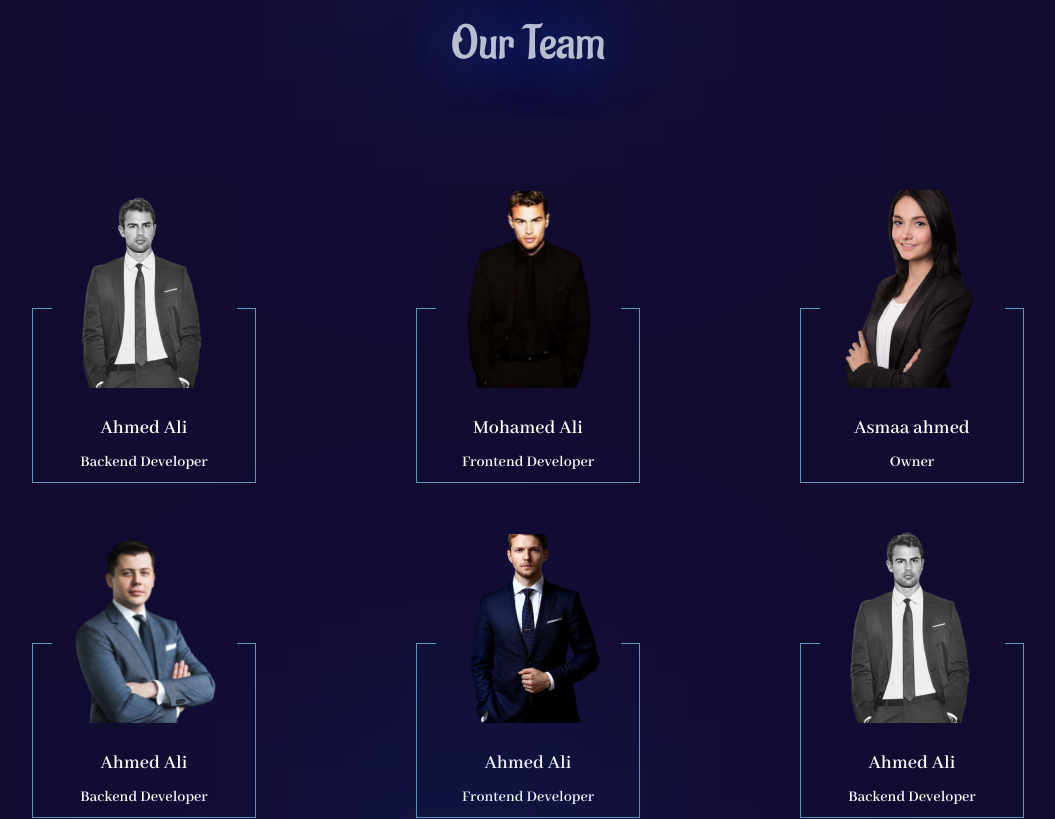
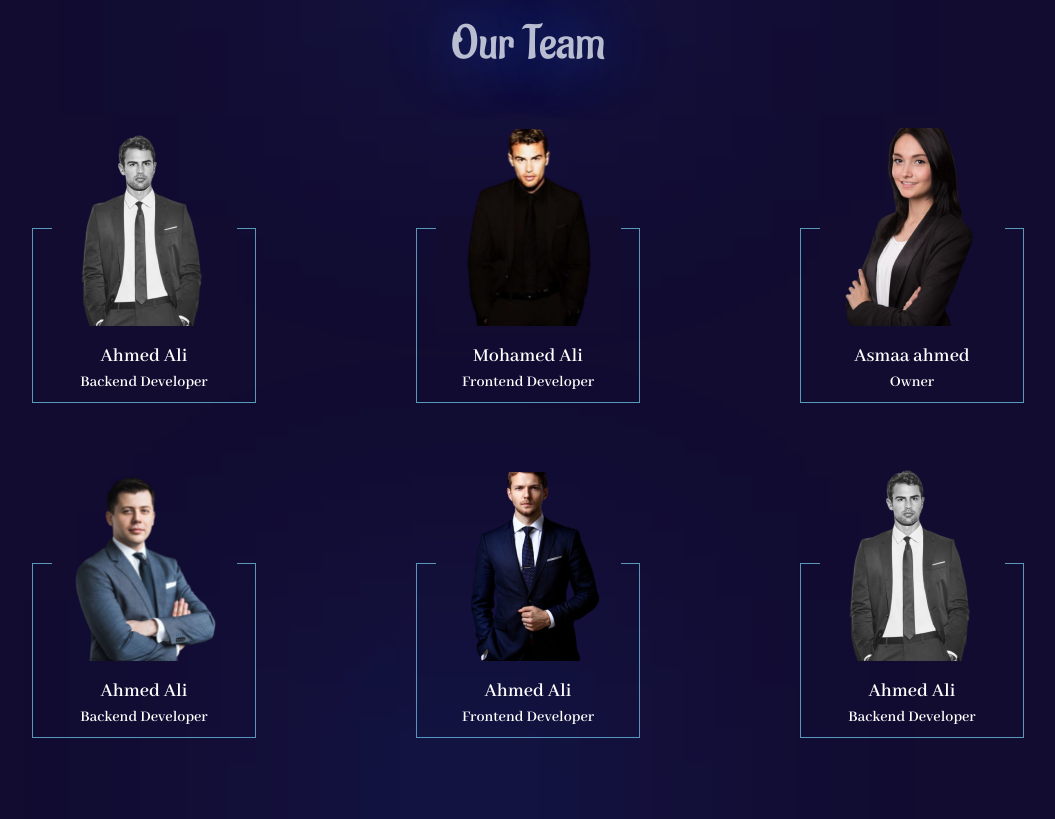
Before and after one commit to c0de-flow/code-flow, a Next.js app: page / in a window 1280 px wide. Shown: the part 1660-2479 px from the top of the page, without its empty margins (112-1167 px from the left). Built offline with nearby package versions, Linux system fonts and the light colour scheme.

Commit message:
team overlay adjusted

```diff
--- a/app/components/our-team/Team.tsx
+++ b/app/components/our-team/Team.tsx
@@ -20,7 +20,7 @@ const Team = () => {
       id="our-team"
       className="flex flex-col justify-center items-center py-20 relative"
     >
-      <div className="relative md:mb-20">
+      <div className="relative">
         <SectionTitle title="Our Team" />
         <EllipseBackground
           blur="130px"
--- a/app/components/our-team/TeamMemberCard.tsx
+++ b/app/components/our-team/TeamMemberCard.tsx
@@ -10,22 +10,24 @@ interface TeamMemberCardProps {
 
 function TeamMemberCard({ name, role, imgSrc }: TeamMemberCardProps) {
   return (
-    <div className="border flex flex-col justify-end items-center gap-2 border-borderColor w-[224px] h-[175px] relative hover:scale-105 hover:shadow-lg transition-transform duration-300 cursor-pointer">
+    <div className="border flex flex-col justify-end items-center gap-2 border-borderColor w-[224px] h-[175px] hover:scale-105 hover:shadow-lg transition-transform duration-300 cursor-pointer">
       {/* Image Container */}
-      <div className="absolute bottom-1/2 flex justify-center items-center bg-bodyBackground w-10/12">
-        {/* Image with overlay */}
+      <div className="relative flex justify-center items-center w-10/12">
         <Image
           src={imgSrc}
           alt={name}
           width={160}
           height={198}
-          className="relative py-2 z-10"
+          className="py-2 z-10"
         />
+        <div className="absolute bottom-0 w-full h-[55%] bg-bodyBackground"></div>
       </div>
 
       {/* Team Member Info */}
-      <p className="text-xl font-abhaya">{name}</p>
-      <p className="font-abhaya mb-2">{role}</p>
+      <div className="text-center z-10">
+        <p className="text-xl font-abhaya">{name}</p>
+        <p className="font-abhaya mb-2">{role}</p>
+      </div>
     </div>
   );
 }
```
